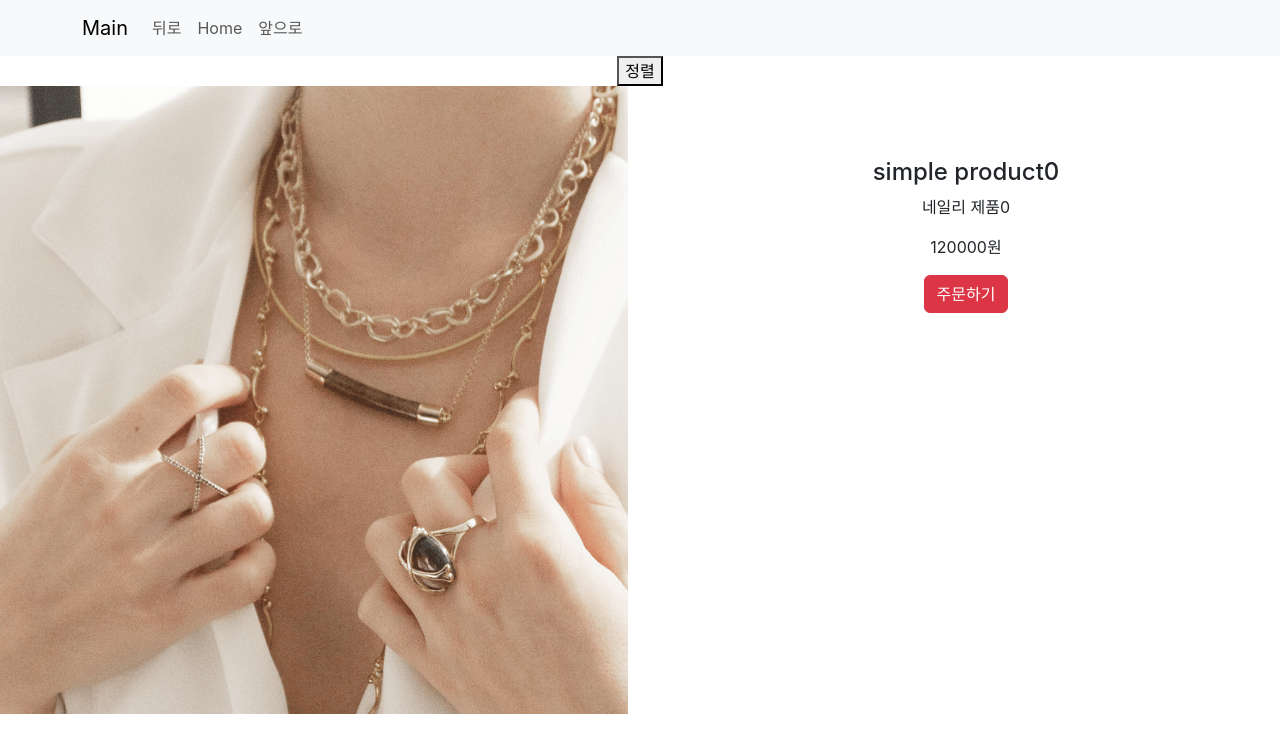
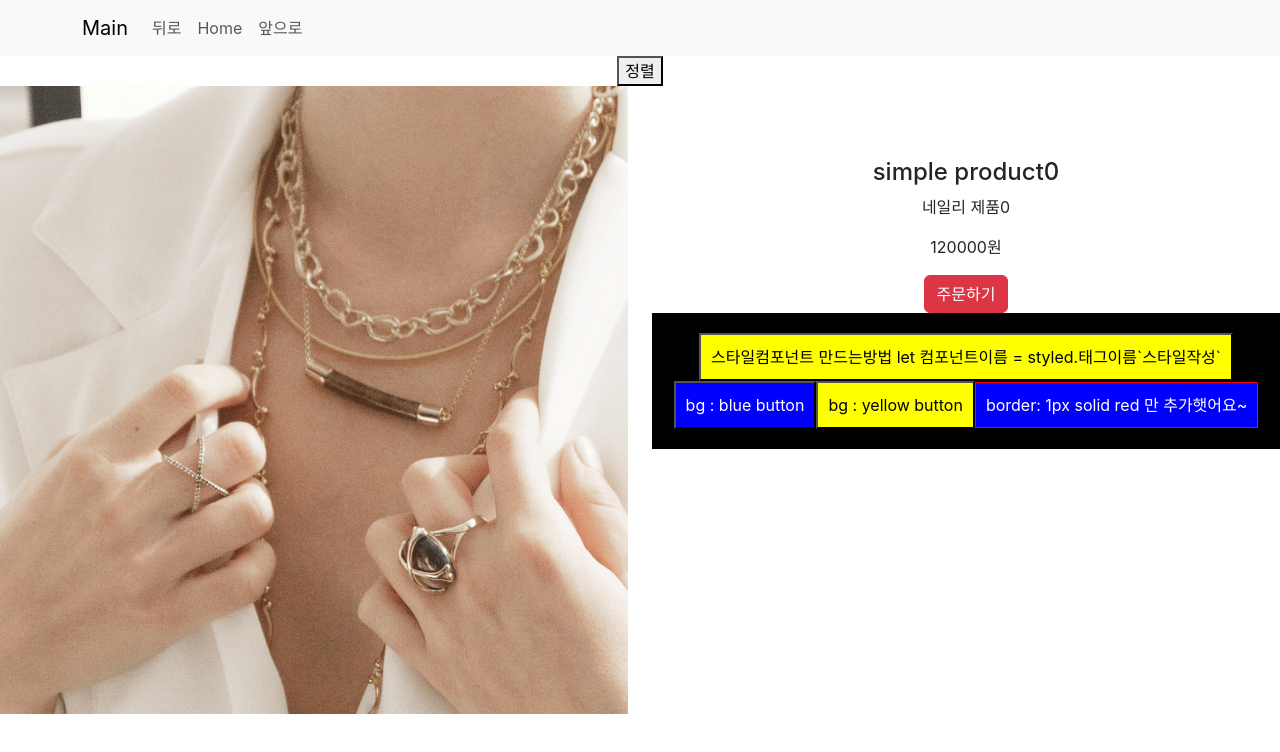
Before and after one commit to kim-heesu/secondReact, a React (Create React App) app in the folder shop/: page /detail/0 in a window 1280 px wide. Shown: the top 752 px of the page. Built offline with nearby package versions, Linux system fonts and the light colour scheme.

Commit message:
styled component 사용방법, 장점과 단점

```diff
--- a/shop/package.json
+++ b/shop/package.json
@@ -12,6 +12,7 @@
     "react-dom": "^18.2.0",
     "react-router-dom": "^6.16.0",
     "react-scripts": "5.0.1",
+    "styled-components": "^6.0.9",
     "web-vitals": "^2.1.4"
   },
   "scripts": {
--- a/shop/src/routes/Detail.jsx
+++ b/shop/src/routes/Detail.jsx
@@ -1,5 +1,38 @@
 import React from 'react';
 import { useParams } from 'react-router-dom';
+import styled from 'styled-components';
+
+// styled component 사용방법
+let YellowButton = styled.button`
+  background: yellow;
+  color:black;
+  padding:10px;
+`
+// 비슷한데 살짝만 다른 스타일은 props를 사용하자
+// if문으로 받은 props값에 따라 다른 스타일을 줄수도있다!
+let BasicButton = styled.button`
+  background: ${props => props.bg};
+  color: ${props => props.bg  == 'blue' ? 'white' : '#000' };
+  padding:10px;
+`
+
+// BasicButton컴포넌트의 스타일을 그대로 가져와서 특정부분만 추가하여 사용할 수도 있다.
+// 스타일을 상속받은 BasicButton과 동일한 태그를 가진 컴포넌트가 생성된다.
+let NewBasicBtn = styled(BasicButton)`
+  border: 1px solid red;
+`
+
+
+let BlackBox = styled.div`
+  background:#000;
+  color:#fff;
+  padding: 20px;
+`
+
+// styled component의 단점은?
+// 1. js 파일 복잡해짐
+// 2. 스타일 재사용 할시에는 import 해서 쓰면되지만, 이건 걍 css쓰면 됨
+// 3. 협업시 css 담당의 숙련도 이슈
 
 function Detail(props){
   let params = useParams();
@@ -18,6 +51,18 @@ function Detail(props){
           <p>{props.product[thisId].price}원</p>
           <p>{}</p>
           <button className="btn btn-danger">주문하기</button>
+
+          <BlackBox>
+
+            <YellowButton>스타일컴포넌트 만드는방법 let 컴포넌트이름 = styled.태그이름`스타일작성`</YellowButton>
+
+            {/* 동일한 컴포넌트에 props로 bg값을 전달하여 사용 */}
+            <BasicButton bg="blue">bg : blue button</BasicButton>
+            <BasicButton bg="yellow">bg : yellow button</BasicButton>
+
+            {/* BasicButton컴포넌트의 스타일을 그대로 가져와서 특정부분만 추가하여 사용할 수도 있다. */}
+            <NewBasicBtn bg="blue">border: 1px solid red 만 추가햇어요~</NewBasicBtn>
+          </BlackBox>
         </div>
       </div>
     </>
```
Also changed, not shown: 1 other file (tests, documents, lock files or other folders).
